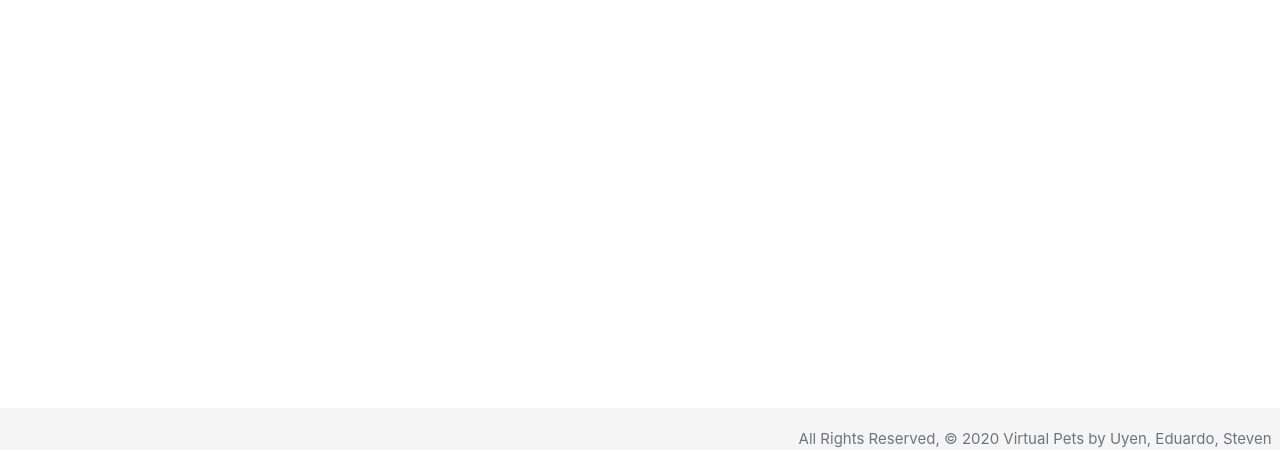
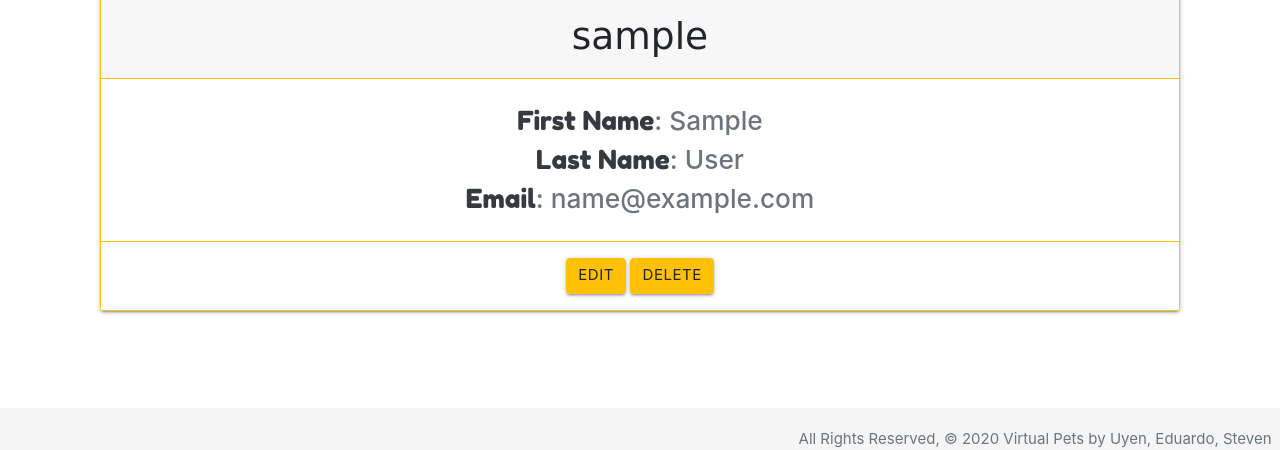
Before and after one commit to u-lam/virtualpets, a Django app: page /user/profile/ in a window 1280 px wide. Shown: the part 350-800 px from the top of the page. Run offline with Django 3.2, Linux system fonts and the light colour scheme; the visitor is signed in with stand-in values (Sample User, id 1); some libraries are stand-ins or nearby versions; some web fonts are replaced.

Commit message:
profile done

```diff
--- a/virtualpets/main_app/static/css/style.css
+++ b/virtualpets/main_app/static/css/style.css
@@ -25,6 +25,15 @@ footer {
 
 #signup{
   font-family: 'Fredoka One', cursive;
+}
+
+#img{
+  height: 250px;
+  width: 250px;
+}
+#petImg{
+  height: 100px;
+  width: 100px;
 }
 
 
--- a/virtualpets/main_app/templates/base.html
+++ b/virtualpets/main_app/templates/base.html
@@ -43,6 +43,10 @@
           {% if user.is_authenticated %}
             <li class="nav-item">
               <a id="signup" class="nav-link" href="{% url 'index' %}">My Pets</a>
+            </li>
+
+            <li class="nav-item">
+              <a id="signup" class="nav-link" href="{% url 'user_profile' %}">My Account</a>
             </li>
 
             <li class="nav-item">
--- a/virtualpets/main_app/templates/pets/index.html
+++ b/virtualpets/main_app/templates/pets/index.html
@@ -9,7 +9,9 @@
 
       <div class="col-md-4">
         <div class="card border border-warning">
-          <div class="card-header text-muted border-bottom border-warning">
+          <div class="card-header text-muted text-center border-bottom border-warning">
+            <img id="petImg" alt="Bootstrap Image Preview" src="https://images-na.ssl-images-amazon.com/images/I/51YMP-xHfXL.png" class="rounded mb-2"/>
+                    <h1 id="title">{{user}}</h1>
             <a href="{% url 'detail' pet.id %}" class="btn btn-outline-warning btn-block" role="button">{{ pet.name }}</a>
           </div>
             <div class="card-body">
--- a/virtualpets/main_app/templates/users/profile.html
+++ b/virtualpets/main_app/templates/users/profile.html
@@ -1,8 +1,37 @@
 {% extends 'base.html' %}
 {% block content %}
 
-<h1>Something {{user}}</h1>
-<h1>first name: {{user.first_name}}</h1>
-<h1>user email: {{user.email}}</h1>
+
+<div class="container-fluid">
+    <div class="row">
+        <div class="col-md-12">
+            <div class="card border border-warning mt-4 text-center">
+
+                <div class="card-header border-bottom border-warning" id="title">
+
+                    <img id="img" alt="Bootstrap Image Preview" src="https://images-na.ssl-images-amazon.com/images/I/51YMP-xHfXL.png" class="rounded mb-3"/>
+                    <h1 id="title">{{user}}</h1>
+                </div>
+
+                <div class="card-body">
+
+                    <h3 class="text-muted m-2"> <a id="signup" class="text-dark">First Name</a>: {{user.first_name}}
+                    </h3>
+
+                    <h3 class="text-muted mt-2"><a id="signup" class="text-dark">Last Name</a>: {{user.last_name}}</h3>
+                    <h3 class="text-muted mt-2"><a id="signup" class="text-dark">Email</a>: {{user.email}}
+                    </h3>
+                </div>
+
+                <div class='card-action border-top border-warning'>
+                    <a class="btn btn-warning" href="{% url 'user_update' %}">Edit</a>
+                    <a class="btn btn-warning" href="">Delete</a>
+                </div>
+
+
+            </div>
+        </div>
+    </div>
+</div>
 
 {% endblock %}
```
Also changed, not shown: virtualpets/main_app/templates/registration/login.html (+19 -7 lines), virtualpets/main_app/templates/registration/signup.html (+21 -2 lines), virtualpets/main_app/migrations/0009_merge_20200323_2315.py (added), virtualpets/main_app/templates/users/user_form.html (indentation only).
